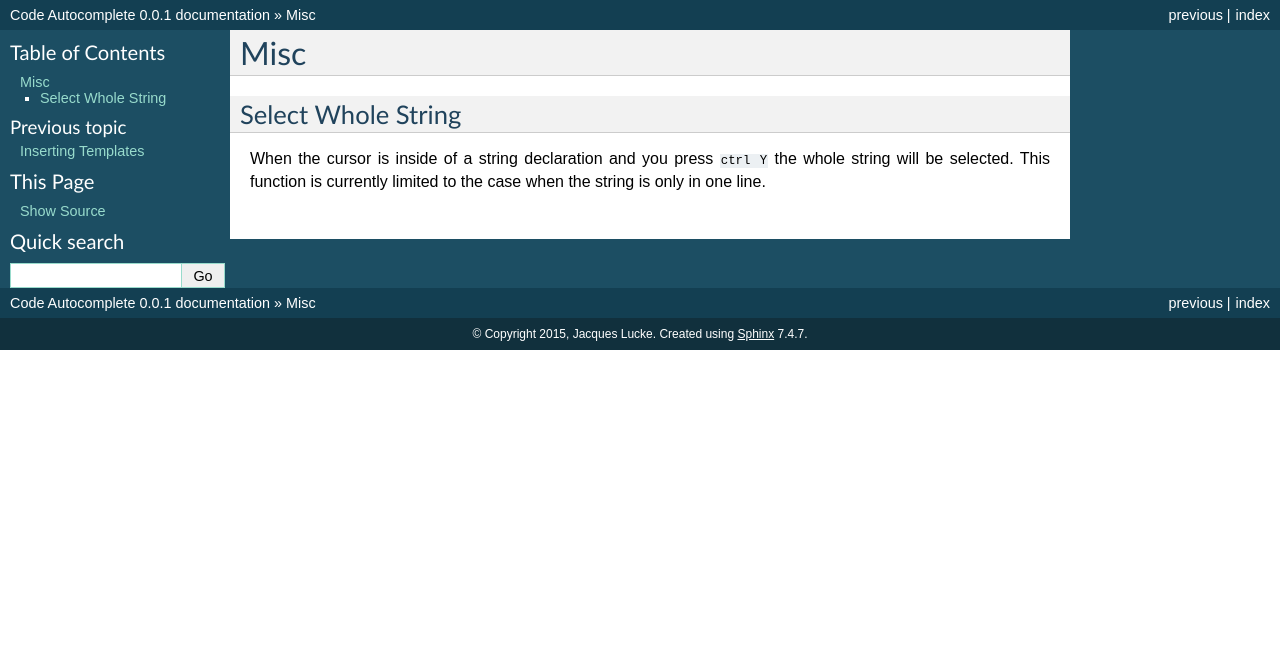
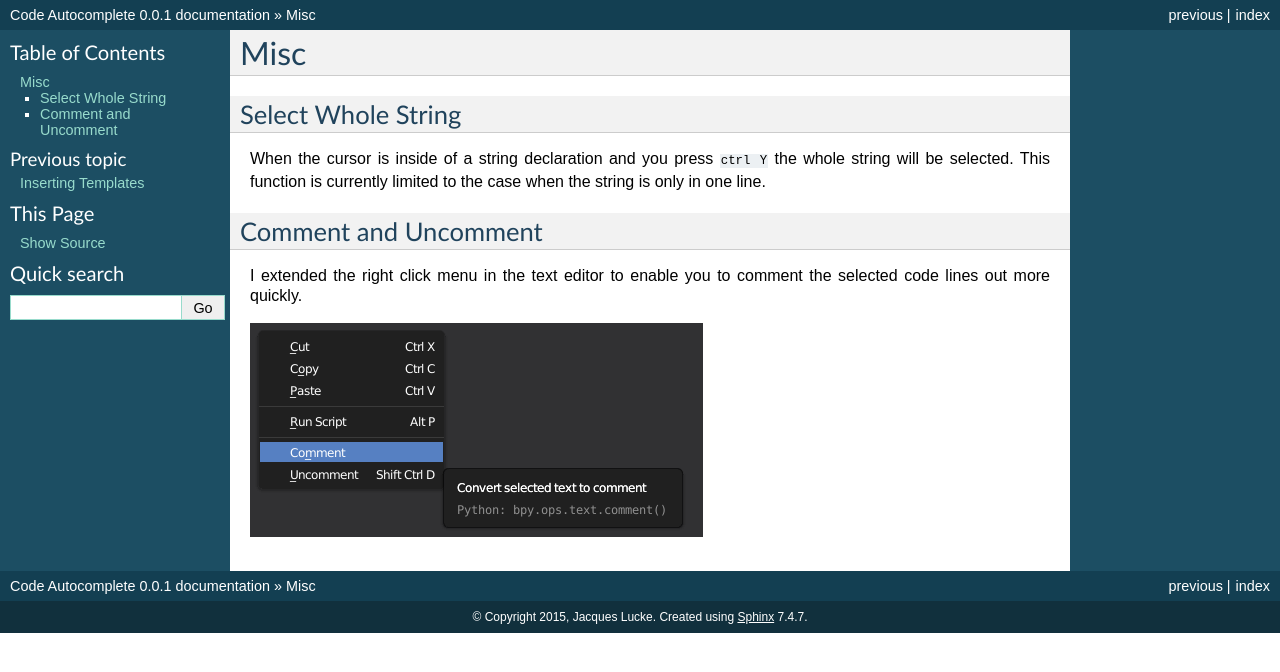
Before and after one commit to ero646545/code_autocomplete_manual, a Sphinx documentation site: the page built from docs/misc.rst, in a window 1280 px wide. Shown: the top 672 px of the page. Built offline with Sphinx 7.4.7, drawn with Linux system fonts in a browser that asks for light colours.

Commit message:
comment and uncomment

```diff
--- a/docs/misc.rst
+++ b/docs/misc.rst
@@ -8,3 +8,12 @@ Select Whole String
 When the cursor is inside of a string declaration and you press ``ctrl Y`` the
 whole string will be selected. This function is currently limited to the case
 when the string is only in one line.
+
+
+Comment and Uncomment
+=====================
+
+I extended the right click menu in the text editor to enable you to comment
+the selected code lines out more quickly.
+
+.. image:: images/misc/comment_and_uncomment.png
```
Also changed, not shown: docs/images/misc/comment_and_uncomment.png (added).
